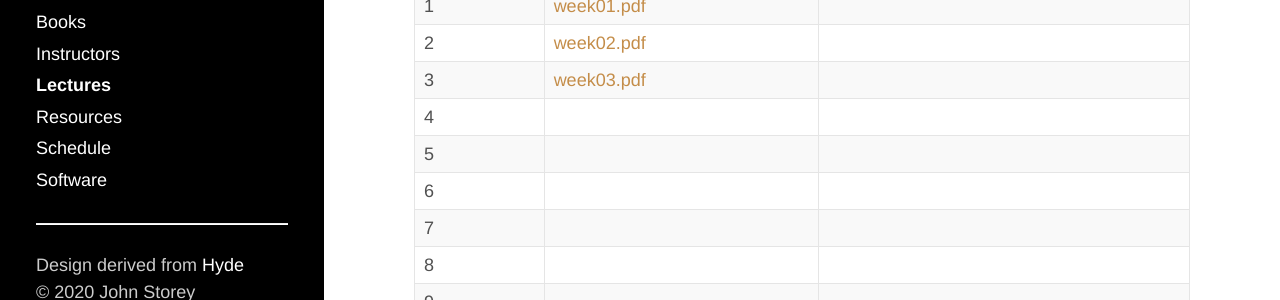
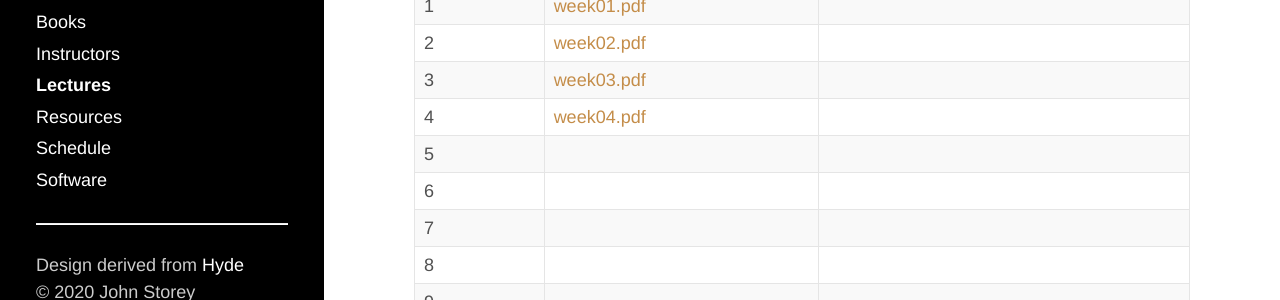
Before and after one commit to jdstorey/fsg, a Jekyll site: the page built from docs/lectures.md, in a window 1280 px wide. Shown: the part 194-494 px from the top of the page. Built offline with Jekyll 4.4.1, drawn with Linux system fonts in a browser that asks for light colours.

Commit message:
week 4 lecture notes

```diff
--- a/docs/lectures.md
+++ b/docs/lectures.md
@@ -10,7 +10,7 @@ PDF files of the handwritten lecture notes will be posted here as they become av
 |  1 | [week01.pdf](./lecture_notes/week01.pdf) |  |
 |  2 | [week02.pdf](./lecture_notes/week02.pdf) |  |
 |  3 | [week03.pdf](./lecture_notes/week03.pdf) |  |
-|  4 |  |  |
+|  4 | [week04.pdf](./lecture_notes/week04.pdf) |  |
 |  5 |  |  |
 |  6 |  |  |
 |  7 |  |  |
```
Also changed, not shown: 1 other file.
